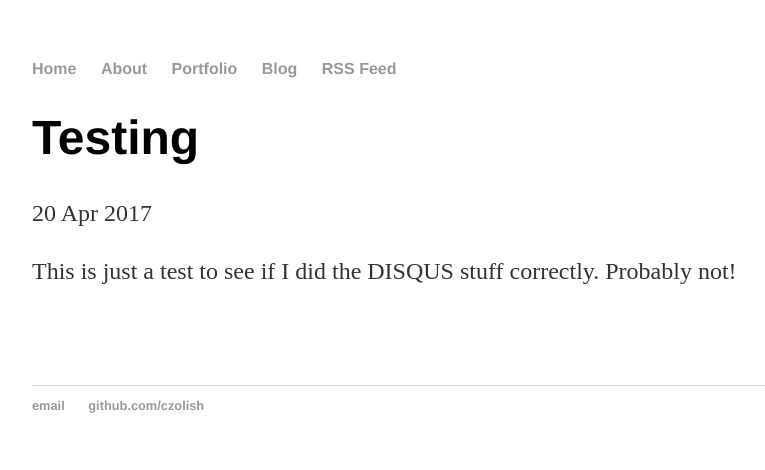
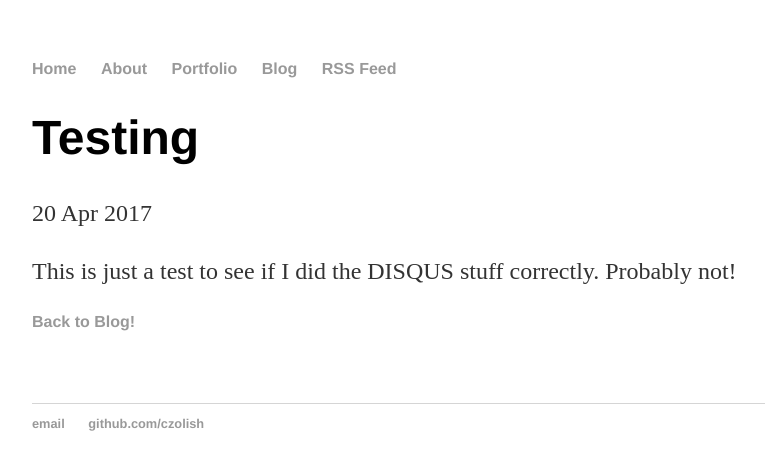
Before and after one commit to czolish/czolish.github.io, a Jekyll site: the page built from _posts/2017-04-20-testing.md, in a window 1280 px wide. Shown: the top 470 px of the page, without its empty margins (160-925 px from the left). Built offline with Jekyll 4.4.1, drawn with Linux system fonts in a browser that asks for light colours; comment, search, counter and statistics services are not loaded.

Commit message:
Update post.html

```diff
--- a/_layouts/post.html
+++ b/_layouts/post.html
@@ -7,6 +7,7 @@ layout: default
 <div class="post">
   {{ content }}
   <div class="post-footer">
+    <a href="/blog">Back to Blog!</a>
   </div>
 </div>
 
```
